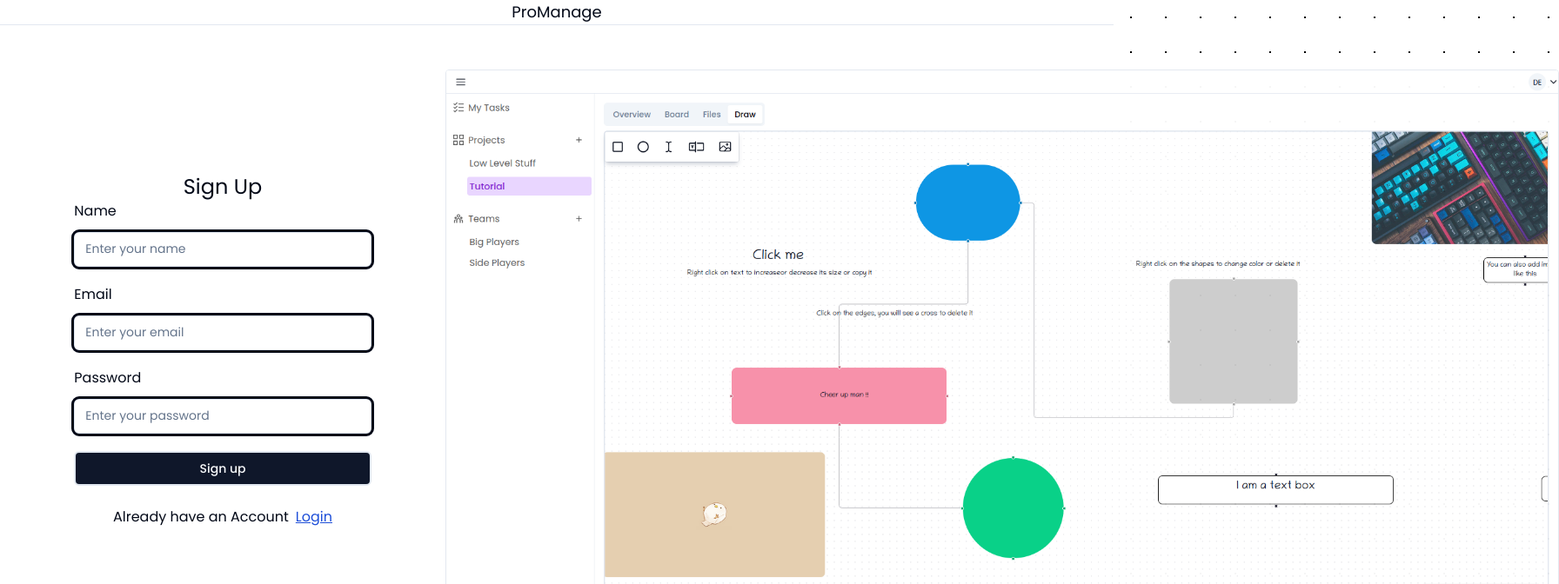
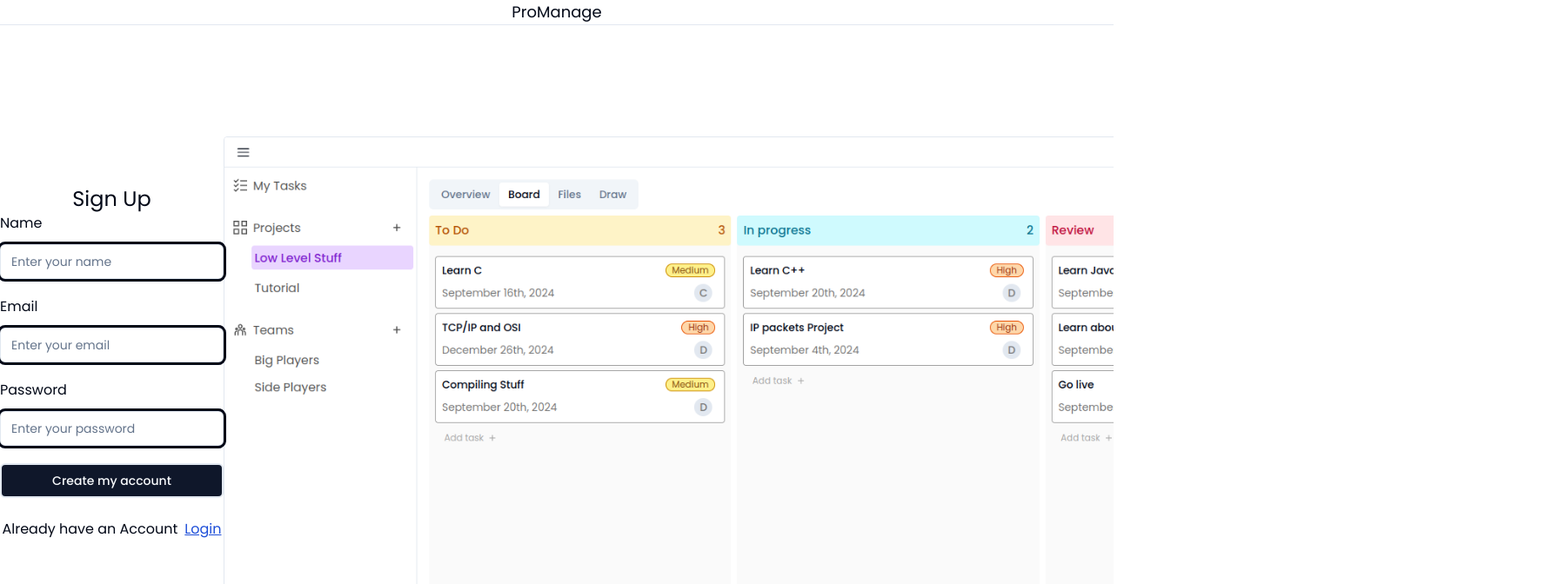
Before and after one commit to Dharmesh53/Promanage, a React (Vite) app in the folder frontend/: page /signup in a window 1280 px wide. Shown: the top 672 px of the page at 87% size, 1792 px wide, since content can reach past the window. Built offline with nearby package versions, Linux system fonts and the light colour scheme; no server answers; a web font is replaced by a local one.

Commit message:
login page fixes

```diff
--- a/frontend/src/components/Login.jsx
+++ b/frontend/src/components/Login.jsx
@@ -43,7 +43,7 @@ const Login = () => {
         setImage(images[idx])
         idx = ++idx % images.length
       }, 600)
-    }, 2200)
+    }, 3000)
 
     return () => clearInterval(id)
   }, [])
@@ -74,8 +74,8 @@ const Login = () => {
   }
 
   return (
-    <div className="w-[40%] flex h-full">
-      <div className="z-10 w-2/3 m-auto">
+    <div className="w-full flex h-full overflow-hidden">
+      <div className="z-10  m-auto">
         <span className="flex justify-center text-2xl">Login</span>
         <form className="flex flex-col gap-5" onSubmit={handleSubmit}>
           <label htmlFor="email">
@@ -139,13 +139,15 @@ const Login = () => {
           </Link>
         </span>
       </div>
+      <div className="pt-32 mr-[-40rem] scale-120 ">
         <img
           src={image}
           alt="Board"
-        className={`absolute right-[-40%] top-[10%] rounded border fade-out-20 transition-opacity duration-1000 ${
+          className={`transition-opacity fade-out-20 border rounded duration-1000 ${
             fade ? 'opacity-35' : 'opacity-100'
           }`}
         />
+      </div>
     </div>
   )
 }
--- a/frontend/src/components/Signup.jsx
+++ b/frontend/src/components/Signup.jsx
@@ -5,6 +5,7 @@ import { useDispatch } from 'react-redux'
 import { login } from '../store/authSlice'
 import { Input } from './ui/input'
 import { Button } from './ui/button'
+import { Loader2 } from 'lucide-react'
 
 const Signup = () => {
   const dispatch = useDispatch()
@@ -42,10 +43,11 @@ const Signup = () => {
         setImage(images[idx])
         idx = ++idx % images.length
       }, 600)
-    }, 2200)
+    }, 3000)
 
     return () => clearInterval(id)
   }, [])
+
   const sendReq = async () => {
     try {
       const userData = {
@@ -53,9 +55,7 @@ const Signup = () => {
         email: data.email,
         password: data.password,
       }
-      const res = await axios
-        .post('/api/signup', userData)
-        .catch((e) => console.log(e))
+      const res = await axios.post('/api/signup', userData)
       const result = await res.data
       return result
     } catch (error) {
@@ -65,16 +65,18 @@ const Signup = () => {
 
   const handleSubmit = async (e) => {
     e.preventDefault()
+    setIsDisabled(true)
     const user = await sendReq()
     if (user) {
       dispatch(login())
       navigate('/')
     }
+    setIsDisabled(false)
   }
 
   return (
-    <div className="w-[40%] flex h-full">
-      <div className="z-10 w-2/3 m-auto">
+    <div className="w-full flex h-full overflow-hidden">
+      <div className="z-10  m-auto">
         <span className="flex justify-center text-2xl">Sign Up</span>
         <form className="flex flex-col gap-5" onSubmit={handleSubmit}>
           <label htmlFor="name">
@@ -110,8 +112,14 @@ const Signup = () => {
               placeholder="Enter your password"
             />
           </label>
-          <Button className="border-2" type="submit">
-            Sign up
+          <Button className="border-2" type="submit" disabled={isDisabled}>
+            {isDisabled ? (
+              <span className="flex">
+                <Loader2 className="animate-spin-reverse mr-2" /> Signing up..
+              </span>
+            ) : (
+              'Create my account'
+            )}
           </Button>
         </form>
         <span className="flex justify-center my-6 gap-2">
@@ -121,13 +129,15 @@ const Signup = () => {
           </Link>
         </span>
       </div>
+      <div className="pt-32 mr-[-40rem] scale-120 ">
         <img
           src={image}
           alt="Board"
-        className={`absolute right-[-40%] top-[10%] rounded border fade-out-20 transition-opacity duration-1000 ${
+          className={`transition-opacity fade-out-20 border rounded duration-1000 ${
             fade ? 'opacity-35' : 'opacity-100'
           }`}
         />
+      </div>
     </div>
   )
 }
--- a/frontend/src/layout/LoginLayout.jsx
+++ b/frontend/src/layout/LoginLayout.jsx
@@ -2,9 +2,9 @@ import { Outlet } from 'react-router-dom'
 
 const Layout = () => {
   return (
-    <div className="flex flex-col h-screen font-pops bg-white">
+    <div className="flex flex-col h-screen font-pops bg-white overflow-hidden">
       <div className="flex justify-center border-b text-lg">ProManage</div>
-      <div className="w-full h-full overflow-hidden">
+      <div className="w-full h-full">
         <Outlet />
       </div>
     </div>
```
Lines whose indentation alone changed are shown as unchanged.
